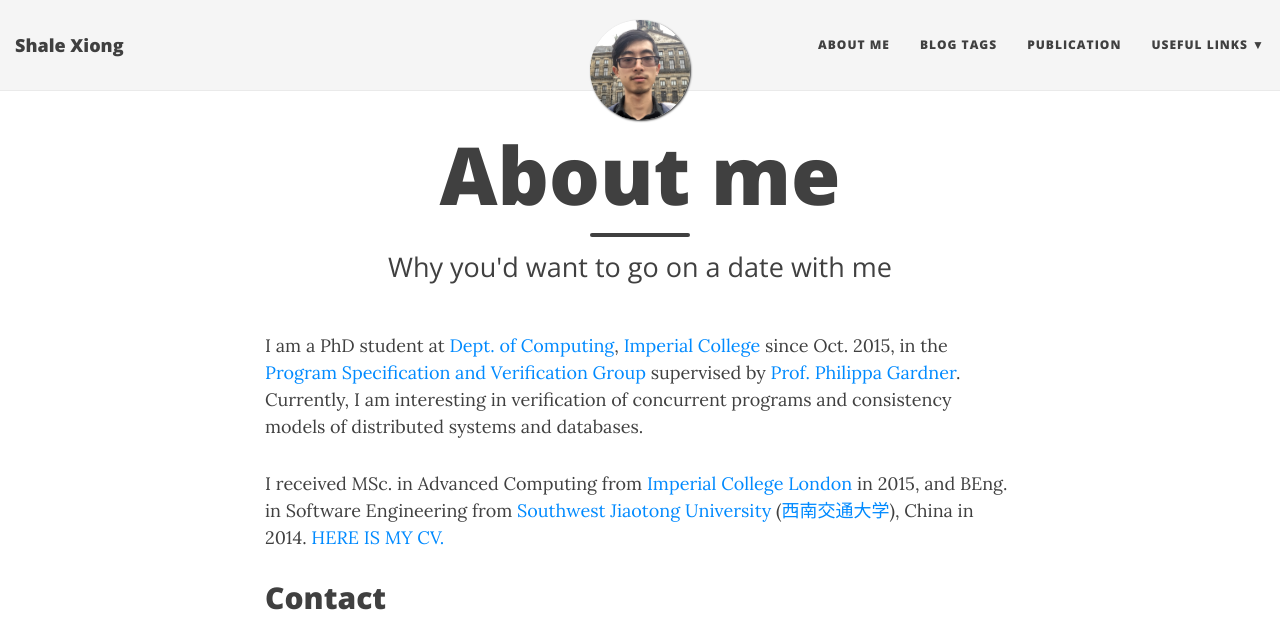
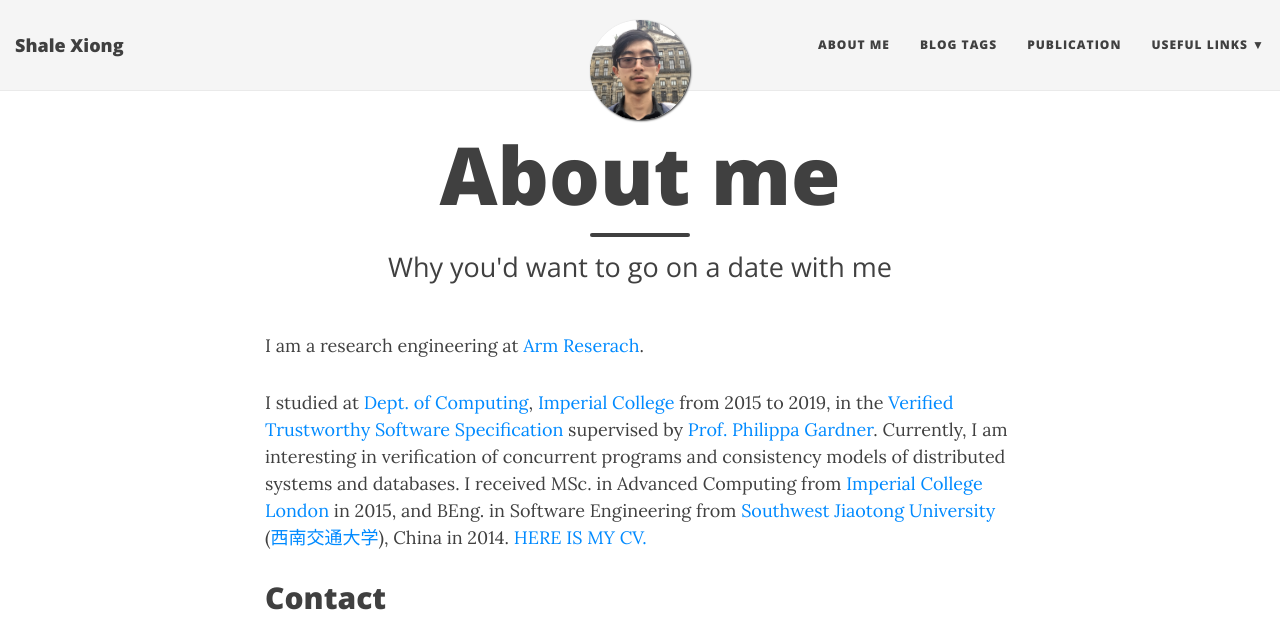
Before and after one commit to ShaleXIONG/shalexiong.github.io, a Jekyll site: the page built from aboutme.md, in a window 1280 px wide and 900 px high, cut to the strip 0-620 px from the top of the window. Built offline with Jekyll 4.4.1, drawn with Linux system fonts in a browser that asks for light colours; nearby versions of some CDN libraries; some of the changed text lies outside the part shown.

Commit message:
change the about me

```diff
--- a/aboutme.md
+++ b/aboutme.md
@@ -4,11 +4,12 @@ title: About me
 subtitle: Why you'd want to go on a date with me
 ---
 
-I am a PhD student at [Dept. of Computing](https://www.imperial.ac.uk/computing), [Imperial College](https://www.imperial.ac.uk) since Oct. 2015, in the [Program Specification and Verification Group](https://psvg.doc.ic.ac.uk) supervised by [Prof. Philippa Gardner](https://www.doc.ic.ac.uk/~pg/).
+I am a research engineering at [Arm Reserach][18].
+
+I studied at [Dept. of Computing][21], [Imperial College][22] from 2015 to 2019, in the [Verified Trustworthy Software Specification][23] supervised by [Prof. Philippa Gardner][24].
 Currently, I am interesting in verification of concurrent programs and consistency models of distributed systems and databases.
-
-I received MSc. in Advanced Computing from [Imperial College London](https://www.imperial.ac.uk) in 2015, and BEng. in Software Engineering from [Southwest Jiaotong University](http://english.swjtu.edu.cn) ([西南交通大学](http://www.swjtu.edu.cn)), China in 2014.
-[HERE IS MY CV.]({{ site.baseurl }}/cv.pdf)
+I received MSc. in Advanced Computing from [Imperial College London][22] in 2015, and BEng. in Software Engineering from [Southwest Jiaotong University][25] ([西南交通大学][20]), China in 2014.
+[HERE IS MY CV.][19]
 
 ## Contact ##
 
@@ -66,6 +67,11 @@ but I still watch matches:
 * [Starcraft 2][13]
 * [Dota 2][14]
 
+
+### Go Chess ###
+I used to learn [Go Chess][2] go from age 10-ish to 15-ish.
+I occationally played for fun.
+
 ### Cooking ###
 
 I usually cook my own dinner.
@@ -95,3 +101,11 @@ but never have the time (it is an excuse) and space (kitchen is a bit small).
 [15]:https://en.wikipedia.org/wiki/Baozi
 [16]:http://www.frostpunkgame.com
 [17]:http://masseffect.bioware.com/
+[18]:https://www.arm.com/resources/research
+[19]:{{ site.baseurl }}/cv.pdf
+[20]:http://www.swjtu.edu.cn
+[21]:https://www.imperial.ac.uk/computing
+[22]:https://www.imperial.ac.uk
+[23]:http://vtss.doc.ic.ac.uk/
+[24]:https://www.doc.ic.ac.uk/~pg/
+[25]:http://english.swjtu.edu.cn
```
